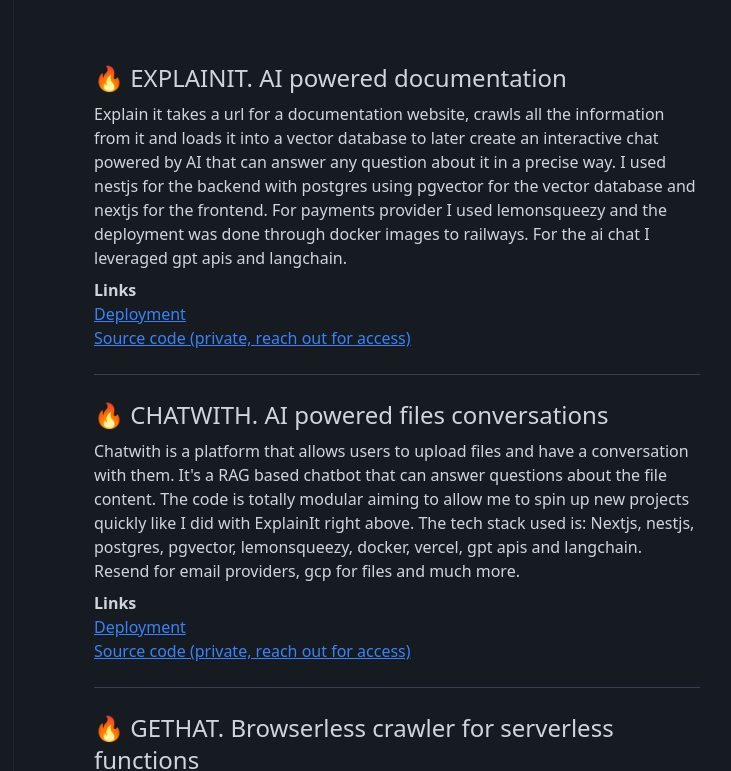
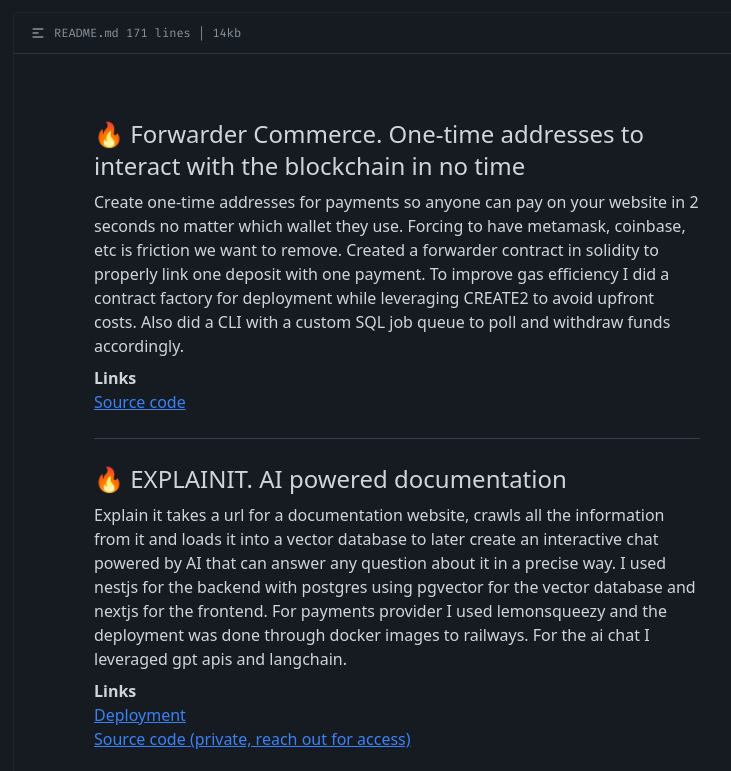
Before and after one commit to matzapata/portfolio, a React (Create React App) app: page /projects in a window 1280 px wide. Shown: the part 669-1440 px from the top of the page, without its empty margins (43-774 px from the left). Built offline with nearby package versions, Linux system fonts and the light colour scheme.

Commit message:
update cv and projects

```diff
--- a/src/config.js
+++ b/src/config.js
@@ -143,6 +143,17 @@
     },
     projects: [
         {
+            name: "🔥 Forwarder Commerce. One-time addresses to interact with the blockchain in no time",
+            title: "🔥 Forwarder Commerce. One-time addresses to interact with the blockchain in no time",
+            description: "Create one-time addresses for payments so anyone can pay on your website in 2 seconds no matter which wallet they use. Forcing to have metamask, coinbase, etc is friction we want to remove. Created a forwarder contract in solidity to properly link one deposit with one payment. To improve gas efficiency I did a contract factory for deployment while leveraging CREATE2 to avoid upfront costs. Also did a CLI with a custom SQL job queue to poll and withdraw funds accordingly.",
+            links: [
+                {
+                    title: "Source code",
+                    href: "https://github.com/matzapata/forwarder-commerce"
+                }
+            ]
+        },
+        {
             name: "🔥 EXPLAINIT. AI powered documentation",
             title: "🔥 EXPLAINIT. AI powered documentation",
             description: "Explain it takes a url for a documentation website, crawls all the information from it and loads it into a vector database to later create an interactive chat powered by AI that can answer any question about it in a precise way. I used nestjs for the backend with postgres using pgvector for the vector database and nextjs for the frontend. For payments provider I used lemonsqueezy and the deployment was done through docker images to railways. For the ai chat I leveraged gpt apis and langchain.",
```
Also changed, not shown: 1 other file (tests, documents, lock files or other folders).
